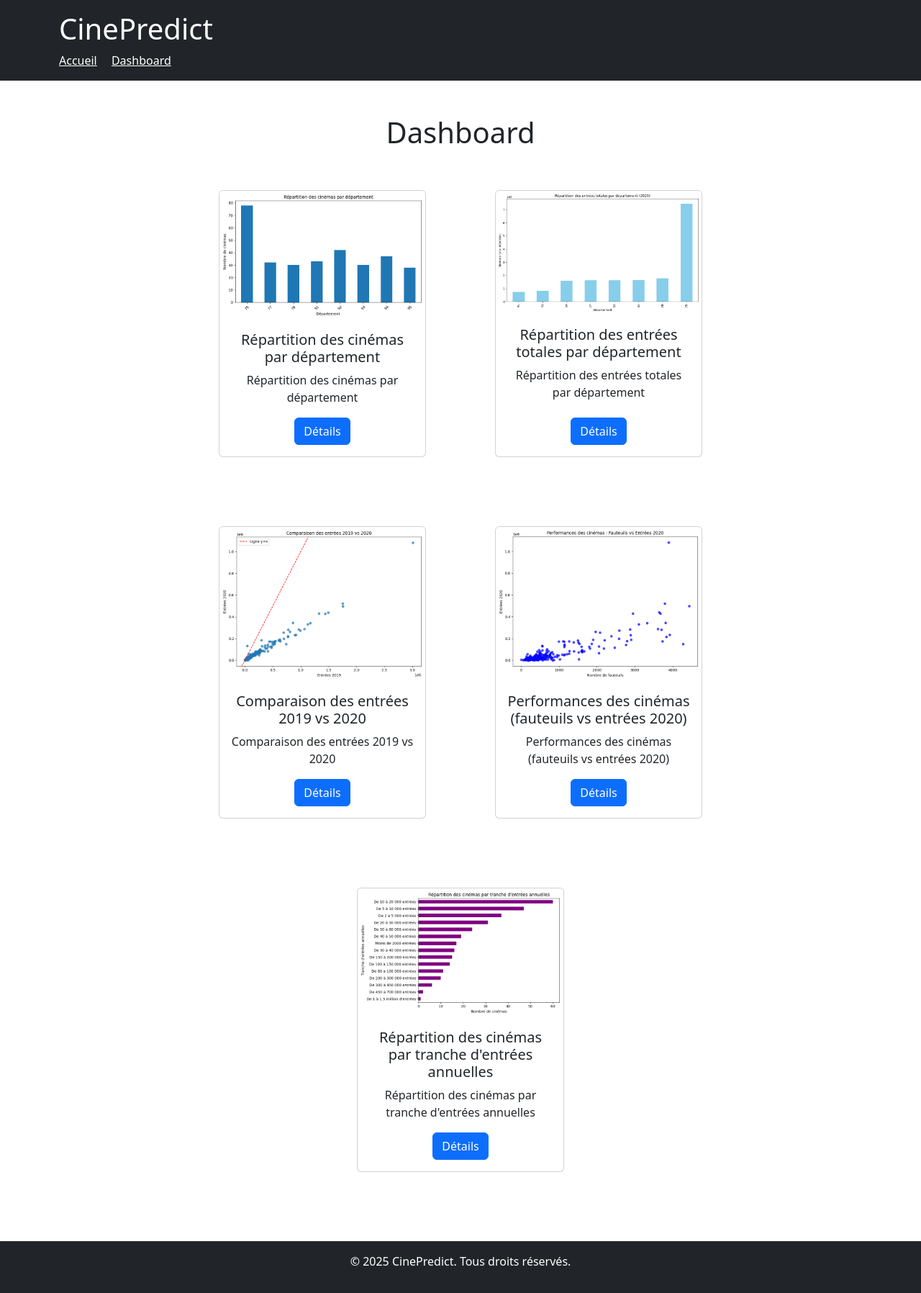
After one commit to RiadNadri/CinePredict, a Flask app: page /dashboard in a window 1280 px wide. The commit adds this page. Shown: the whole page at 72% size. Run offline with Flask 3, Linux system fonts and the light colour scheme; parts of the project's set-up code (start-up, migrations or seed data) failed here and were passed over.

Commit message:
css and cards

```diff
--- a/app/routes.py
+++ b/app/routes.py
@@ -19,27 +19,37 @@ app = Flask(__name__, template_folder="app/templates")
 df = pd.read_csv(file__path, sep=";")
 
 # Route pour la page d'accueil
+
+
 @routes.route("/")
 def index():
     return render_template("index.html")
 
 # Route pour afficher les graphiques
 
-@routes.route("/graphs")
+
+@routes.route("/dashboard")
 def graphs():
-    try :
+    try:
         print("Generating graphs...")
-        images = [
-            "repartition_cinemas_par_departement.png",
-            "capacite_moyenne_sieges_par_multiplexe.png",
-            "distribution_parts_marche_films_francais.png",
-            "repartition_cinemas_par_tranche_entrees.png"
-            ]
-        print(images)
-        return render_template("graphs.html", images=images)
+        graphs = [
+            {"title": "Répartition des cinémas par département",
+                "image": "repartition_cinemas_par_departement.png", "details": "details_1"},
+            {"title": "Répartition des entrées totales par département",
+                "image": "repartition_entrees_par_departement.png", "details": "details_2"},
+            {"title": "Comparaison des entrées 2019 vs 2020",
+                "image": "comparaison_entrees_2019_2020.png", "details": "details_3"},
+            {"title": "Performances des cinémas (fauteuils vs entrées 2020)",
+             "image": "performances_fauteuils_vs_entrees_2020.png", "details": "details_4"},
+            {"title": "Répartition des cinémas par tranche d'entrées annuelles",
+                "image": "repartition_cinemas_par_tranche_entrees.png", "details": "details_5"}
+
+        ]
+        return render_template("dashboard.html", graphs=graphs)
     except Exception as e:
         print("error", e)
         return "Erreur lors de la génération des graphiques"
 
+
 if __name__ == "__main__":
     app.run(debug=True)
--- a/app/templates/base.html
+++ b/app/templates/base.html
@@ -15,7 +15,7 @@
             <h1>CinePredict</h1>
             <nav>
                 <a href="/" class="text-white me-3">Accueil</a>
-                <a href="/graphs" class="text-white">Graphiques</a>
+                <a href="/dashboard" class="text-white">Dashboard</a>
             </nav>
         </div>
     </header>
--- /dev/null
+++ b/app/templates/dashboard.html
@@ -0,0 +1,26 @@
+{% extends "base.html" %}
+
+{% block title %}Graphiques{% endblock %}
+
+{% block content %}
+<div class="container mt-5">
+    <h1 class="text-center">Dashboard</h1>
+    <div class="row">
+        <div class="d-flex flex-wrap justify-content-center">
+            {% for graph in graphs %}
+            <div class="card m-5 text-center" style="width: 18rem; display: flex; flex-direction: column;">
+                <img class="card-img-top" src="{{ url_for('static', filename='images/' + graph.image) }}"
+                    alt="{{ graph.image }}">
+                <div class="card-body d-flex flex-column">
+                    <h5 class="card-title">{{graph.title}}</h5>
+                    <p class="card-text">{{graph.title}}</p>
+                    <div class="mt-auto">
+                        <a href="#" class="btn btn-primary">Détails</a>
+                    </div>
+                </div>
+            </div>
+            {% endfor %}
+        </div>
+    </div>
+</div>
+{% endblock %}
```
Also changed, not shown: app/templates/graphs.html (deleted, +0 -19 lines).
